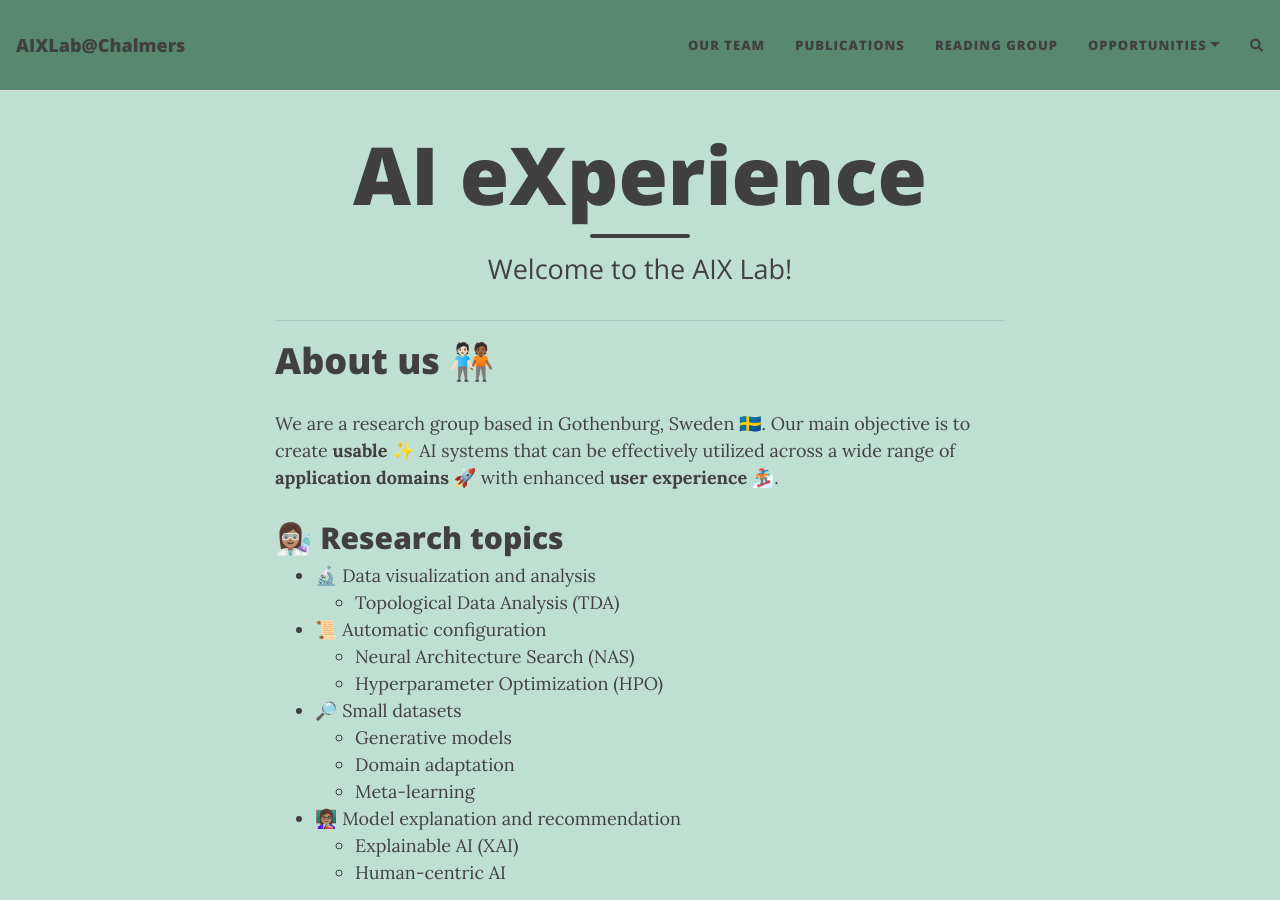
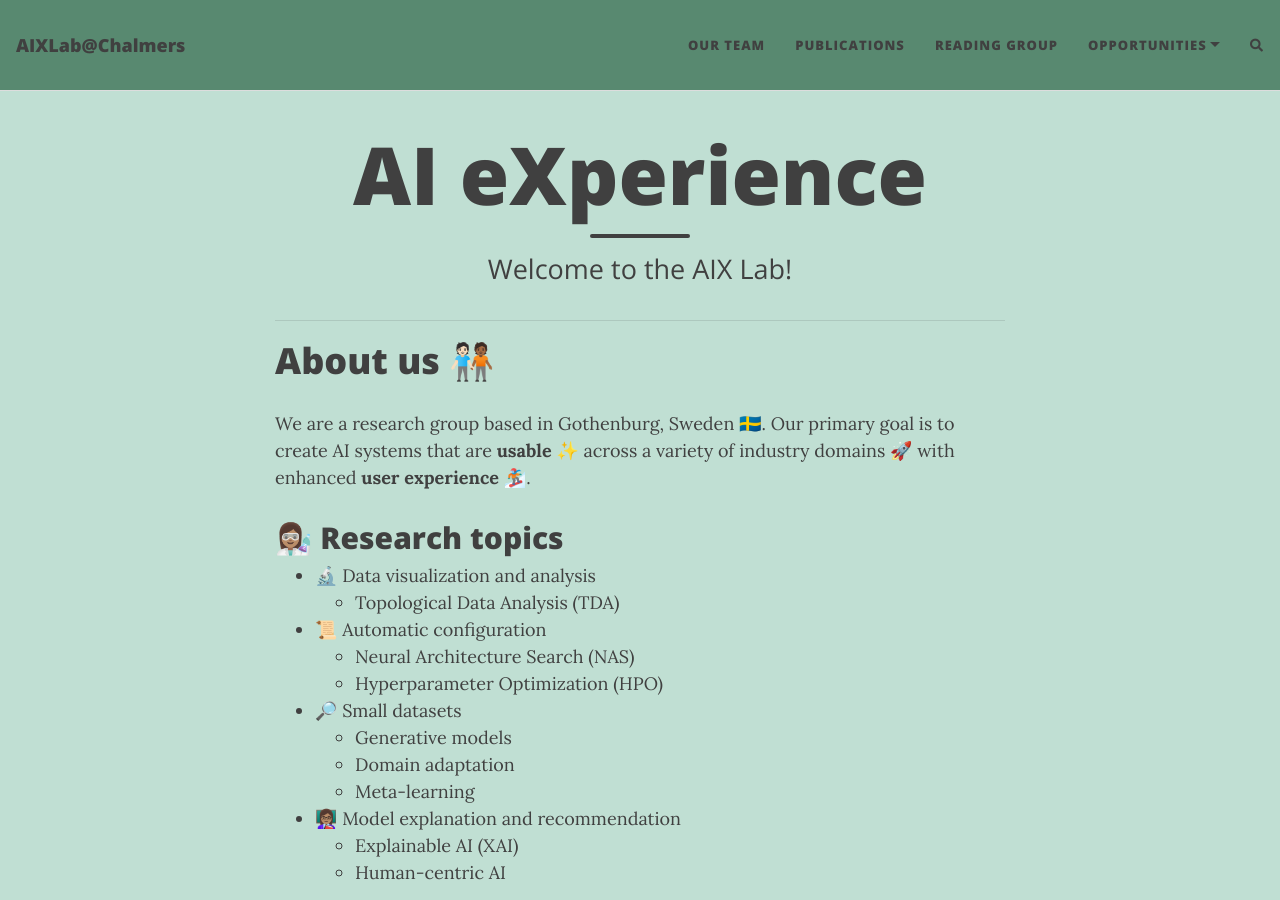
Before and after one commit to usableai/usableai.github.io, a Jekyll site: the page built from index.md, in a window 1280 px wide and 900 px high. Built offline with Jekyll 4.4.1, drawn with Linux system fonts in a browser that asks for light colours; nearby versions of some CDN libraries; comment, search, counter and statistics services are not loaded.

Commit message:
Modify intro text

```diff
--- a/index.md
+++ b/index.md
@@ -6,7 +6,7 @@ subtitle: Welcome to the AIX Lab!
 
 ---
 # About us 🧑🏻‍🤝‍🧑🏾
-We are a research group based in Gothenburg, Sweden 🇸🇪. Our main objective is to create **usable** ✨ AI systems that can be effectively utilized across a wide range of **application domains** 🚀 with enhanced **user experience** 🏂.
+We are a research group based in Gothenburg, Sweden 🇸🇪. Our primary goal is to create AI systems that are **usable** ✨ across a variety of industry domains 🚀 with enhanced **user experience** 🏂.
 
 
 ## 👩🏽‍🔬 Research topics
```
